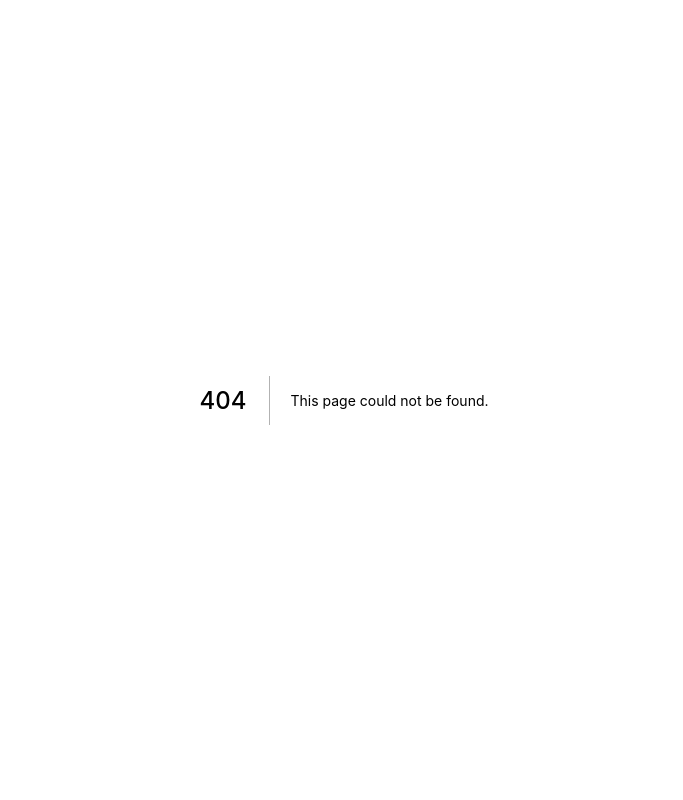
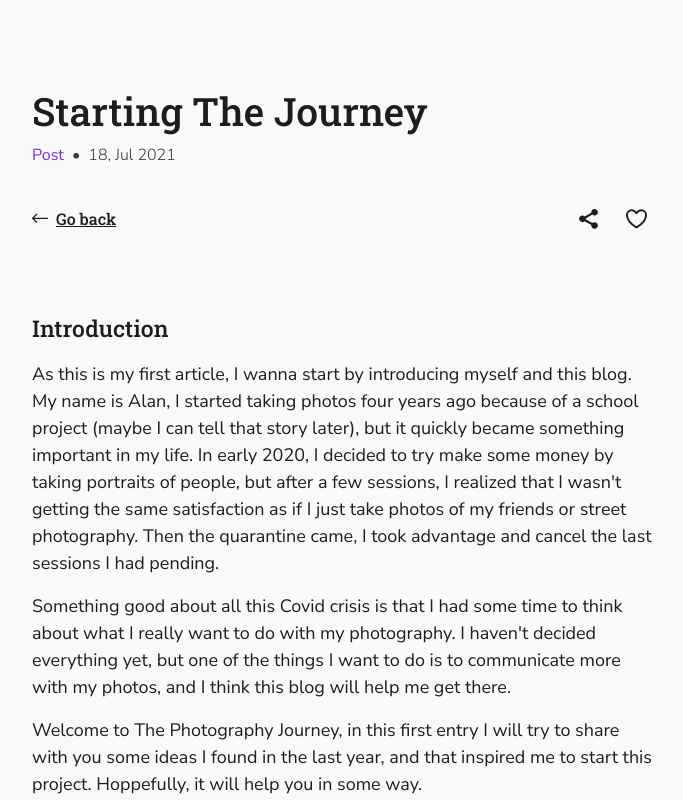
Before and after one commit to alanmoraales/the-photography-journey, a Next.js app: page /posts/starting-the-journey in a window 1280 px wide. Before the commit this address had no page. Shown: the top 800 px of the page, without its empty margins (296-979 px from the left). Built offline with nearby package versions, Linux system fonts and the light colour scheme.

Commit message:
add styles and template for blog post

```diff
--- a/src/components/molecules/Article/ArticleHeader/ArticleHeader.tsx
+++ b/src/components/molecules/Article/ArticleHeader/ArticleHeader.tsx
@@ -15,7 +15,7 @@ interface IArticleHeader {
 
 const ArticleHeader = ({ title, type = 'Post', date }: IArticleHeader) => (
   <Box bg="glass" display="grid" placeItems="center">
-    <Grid padding={6} maxWidth="75ch" gap={8} width="100%">
+    <Grid padding={6} maxWidth="70ch" gap={8} width="100%">
       <Grid gap={2}>
         <Heading>{title}</Heading>
         <Flex gap="8px">
--- /dev/null
+++ b/src/components/templates/ArticleLayout/ArticleLayout.tsx
@@ -0,0 +1,53 @@
+import { FC } from 'react'
+import { Box } from '@chakra-ui/react'
+import Head from 'components/atoms/Head'
+import { ArticleHeader } from 'components/molecules/Article'
+import { EArticleType } from 'shared/types/article'
+import { GetEnumKeys } from 'utils/common'
+
+interface IArticleLayout {
+  title: string
+  type?: GetEnumKeys<typeof EArticleType>
+  date: string
+}
+
+const ArticleLayout: FC<IArticleLayout> = ({
+  children,
+  title,
+  ...headerProps
+}) => (
+  <>
+    <Head title={title} />
+    <Box pt="16">
+      <ArticleHeader title={title} {...headerProps} />
+      <Box
+        sx={{
+          margin: '0 auto',
+          maxWidth: '70ch',
+          paddingTop: 8,
+          padding: 6,
+          '& p': {
+            fontSize: 'blogParagraph',
+            paddingBottom: '4',
+            color: 'neutral.black.normal',
+          },
+          '& h4': {
+            fontFamily: 'heading',
+            fontSize: 'h4',
+            paddingBottom: '4',
+            paddingTop: '6',
+            color: 'neutral.black.normal',
+          },
+          img: {
+            paddingTop: '6',
+            paddingBottom: '6',
+          },
+        }}
+      >
+        {children}
+      </Box>
+    </Box>
+  </>
+)
+
+export default ArticleLayout
--- /dev/null
+++ b/src/components/templates/ArticleLayout/index.ts
@@ -0,0 +1 @@
+export { default } from './ArticleLayout'
--- a/src/pages/posts/example.mdx
+++ /dev/null
@@ -1 +0,0 @@
-Este articulo
--- /dev/null
+++ b/src/pages/posts/starting-the-journey.mdx
@@ -0,0 +1,77 @@
+import ArticleLayout from 'components/templates/ArticleLayout'
+
+export const meta = {
+  title: 'Starting The Journey',
+  date: '18, Jul 2021',
+}
+
+#### Introduction
+
+As this is my first article, I wanna start by introducing myself
+and this blog. My name is Alan, I started taking photos four
+years ago because of a school project (maybe I can tell that story later),
+but it quickly became something important in my life.
+In early 2020, I decided to try make some money by taking portraits
+of people, but after a few sessions, I realized that I wasn't getting
+the same satisfaction as if I just take photos of my friends or
+street photography. Then the quarantine came, I took advantage
+and cancel the last sessions I had pending.
+
+Something good about all this Covid crisis is that I had some time
+to think about what I really want to do with my photography.
+I haven't decided everything yet, but one of the things I want
+to do is to communicate more with my photos, and I think this blog
+will help me get there.
+
+Welcome to The Photography Journey, in this first entry I will
+try to share with you some ideas I found in the last year, and
+that inspired me to start this project. Hoppefully, it will help
+you in some way.
+
+![Starting The Jouney](https://s3.us-west-2.amazonaws.com/secure.notion-static.com/abacebd8-8b8c-49be-ac91-ac1f8880833c/IMG_20201026_172930.jpg?X-Amz-Algorithm=AWS4-HMAC-SHA256&X-Amz-Credential=AKIAT73L2G45O3KS52Y5%2F20210719%2Fus-west-2%2Fs3%2Faws4_request&X-Amz-Date=20210719T035920Z&X-Amz-Expires=86400&X-Amz-Signature=5931edeec4ebea9737b8cf573ae5587013773e27a57223260762223ff26dbfb8&X-Amz-SignedHeaders=host&response-content-disposition=filename%20%3D%22IMG_20201026_172930.jpg%22)
+
+#### The two halves of life
+
+The idea of the two halves of life was popularized by Carl Jung,
+a psychologist, also known as founder of the school of analytical
+psychology. It says that a human life, like a day, has its morning
+and its evening, each one with its tasks and goals.
+
+The first half of life is spent building our sense of identity,
+importance, and security, your ego structure. In the second half of
+life, the ego still has a place, but now in the service of the
+True Self or soul, your inner and inherent identity. Your ego is
+the container that holds you all together, so now its strength
+is an advantage.
+
+The transition between the morning and the evening starts when
+you realize that your conscious self is not all of you, but only
+the acceptable you. This often comes with a big failure or a
+significant lost.
+
+#### My own journey
+
+When it comes to my own journey, I have no doubt that I'm just
+starting the morning. I recently took a course about visual narrative,
+and as soon as I can safetly return to the streets, I'm gonna start
+making the kind of photographic series I learnt there. I still have
+a lot to learn and explore, like for example buying a camera
+(I photograph with my smarphone for now), printing and selling my
+work or take photos of the Milky Way.
+
+I don't know if in a few months or years, this blog will still exist,
+but I do know that this is what I wanna try now. I had the fortune to
+met photography early in my life and with time I'll find the lines to
+drive myself into a wonderful evening.
+
+#### Conclusions
+
+Where are you in your creative journey? Either you're in the morning
+or the evening, it doesn't matter. The important thing here is to not
+try to rush it, each one of the two phases have it's own porpuse, and
+you're gonna get there. So slow down a moment, enjoy the view, the sounds,
+and be happy, because the day it's just starting.
+
+export default ({ children }) => (
+  <ArticleLayout {...meta}>{children}</ArticleLayout>
+)
--- a/src/shared/constants/design/fontSizes.ts
+++ b/src/shared/constants/design/fontSizes.ts
@@ -4,11 +4,12 @@ const fontSizes = {
   lg: '1.125rem',
   xl: '1.25rem',
   '2xl': '1.313rem',
-  '3xl': '1.563rem',
-  '4xl': '1.953rem',
-  '5xl': '2.441rem',
-  '6xl': '2.25rem',
-  '7xl': '3.052rem',
+  '3xl': '1.438rem',
+  '4xl': '1.563rem',
+  '5xl': '1.953rem',
+  '6xl': '2.441rem',
+  '7xl': '2.25rem',
+  '8xl': '3.052rem',
 }
 
 export { fontSizes }
--- a/src/shared/types/design/EHeadingVariants.ts
+++ b/src/shared/types/design/EHeadingVariants.ts
@@ -1,5 +1,6 @@
 enum EHeadingVariants {
   h1 = 'h1',
+  h4 = 'h4',
   h6 = 'h6',
 }
 
--- a/src/themes/baseTheme.ts
+++ b/src/themes/baseTheme.ts
@@ -8,7 +8,8 @@ type THeadingFontSizes = {
 }
 
 const headingFontSizes: THeadingFontSizes = {
-  [EHeadingVariants.h1]: `clamp(${fontSizes['5xl']}, 3vw, ${fontSizes['7xl']})`,
+  [EHeadingVariants.h1]: `clamp(${fontSizes['6xl']}, 3vw, ${fontSizes['8xl']})`,
+  [EHeadingVariants.h4]: `clamp(${fontSizes.xl}, 2vw, ${fontSizes['3xl']})`,
   [EHeadingVariants.h6]: `clamp(${fontSizes.md}, 1vw, ${fontSizes.lg})`,
 }
 
```
